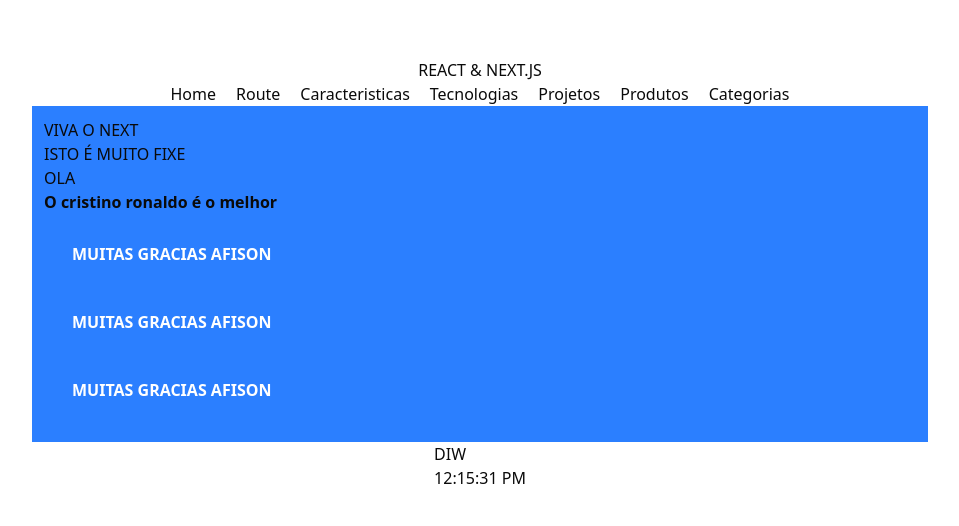
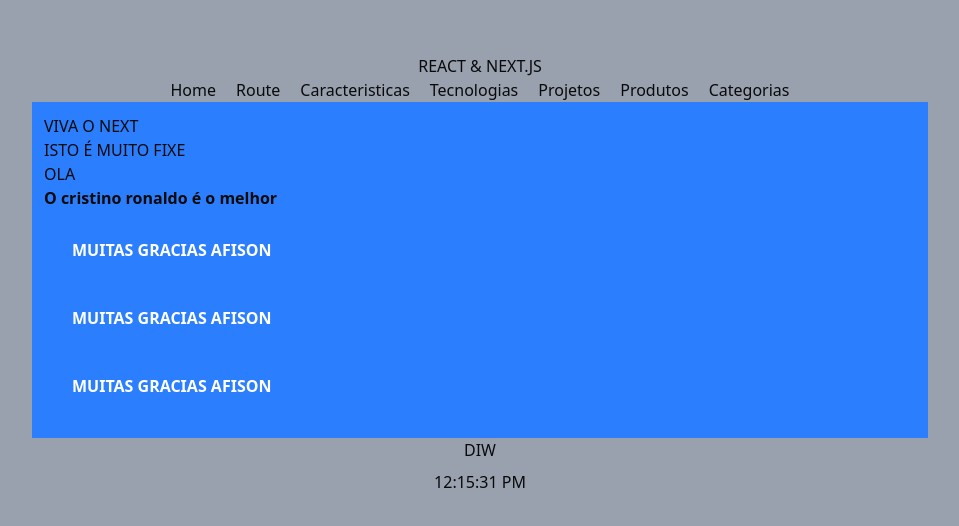
Before and after one commit to diogolalves06/next---diogoalves, a Next.js app: page / in a window 1280 px wide. Shown: the part 126-652 px from the top of the page, without its empty margins (160-1119 px from the left). Built offline with nearby package versions, Linux system fonts and the light colour scheme.

Commit message:
Lab 10 + Lab 11

```diff
--- a/app/layout.tsx
+++ b/app/layout.tsx
@@ -32,7 +32,8 @@ export default function RootLayout({
         min-h-screen
         flex flex-col
         justify-center
-        items-center" >
+        items-center
+        bg-gray-400" >
 
         <header>REACT & NEXT.JS</header>
         <nav
@@ -59,8 +60,8 @@ export default function RootLayout({
         ">
             {children}
         </main>
-        <footer>
-          DIW
+        <footer className="w-full flex flex-col justify-center items-center gap-2">
+          <p>DIW</p>
           <Relogio />
         </footer>
       </body>
--- a/app/produtos/page.tsx
+++ b/app/produtos/page.tsx
@@ -68,7 +68,7 @@ export default function ProdutosPage() {
       })
       .catch((error) => {
         console.error("Erro ao comprar:", error);
-        setPurchaseMessage(`❌ Erro: ${error.message}`);
+        setPurchaseMessage(`Erro: ${error.message}`);
         setPurchaseResponse(null);
       });
   };
@@ -83,7 +83,7 @@ export default function ProdutosPage() {
   if (error)
     return (
       <div className="text-center text-red-600 mt-10">
-        Ocorreu um erro ao carregar os produtos 😢
+        Ocorreu um erro ao carregar os produtos
       </div>
     );
 
@@ -94,7 +94,7 @@ export default function ProdutosPage() {
 
   return (
     <div className="p-8">
-      <h1 className="text-3xl font-bold text-center mb-8">🛍️ DEISI Shop</h1>
+      <h1 className="text-3xl font-bold text-center mb-8">DEISI Shop</h1>
 
       {/* Grelha de produtos */}
       <div className="grid grid-cols-1 sm:grid-cols-2 md:grid-cols-3 lg:grid-cols-4 gap-6">
@@ -109,7 +109,7 @@ export default function ProdutosPage() {
 
       {/* Carrinho */}
       <div className="mt-12">
-        <h2 className="text-2xl font-bold text-center mb-6">🛒 Carrinho</h2>
+        <h2 className="text-2xl font-bold text-center mb-6">Carrinho</h2>
 
         {cart.length === 0 ? (
           <p className="text-center text-gray-600">O carrinho está vazio.</p>
@@ -126,7 +126,7 @@ export default function ProdutosPage() {
             </div>
 
             <p className="text-right text-xl font-semibold mt-6">
-              Total: 💶 {total.toFixed(2)} €
+              Total: {total.toFixed(2)} €
             </p>
 
             <div className="mt-6 p-4 bg-gray-100 rounded-lg">
--- a/components/Relogio/Relogio.tsx
+++ b/components/Relogio/Relogio.tsx
@@ -1,14 +1,17 @@
-"use client"; // importante! hooks só funcionam no client
+"use client"; // obrigatorio!
 
 import { useState, useEffect } from "react";
 
 export default function Relogio() {
-  const [hora, setHora] = useState(new Date());
+  const [hora, setHora] = useState("");
 
   useEffect(() => {
-    const timer = setInterval(() => setHora(new Date()), 1000);
+    const timer = setInterval(() => {
+      setHora(new Date().toLocaleTimeString());
+    }, 1000);
+
     return () => clearInterval(timer);
   }, []);
 
-  return <div>{hora.toLocaleTimeString()}</div>;
+  return <div>{hora}</div>;
 }
```
